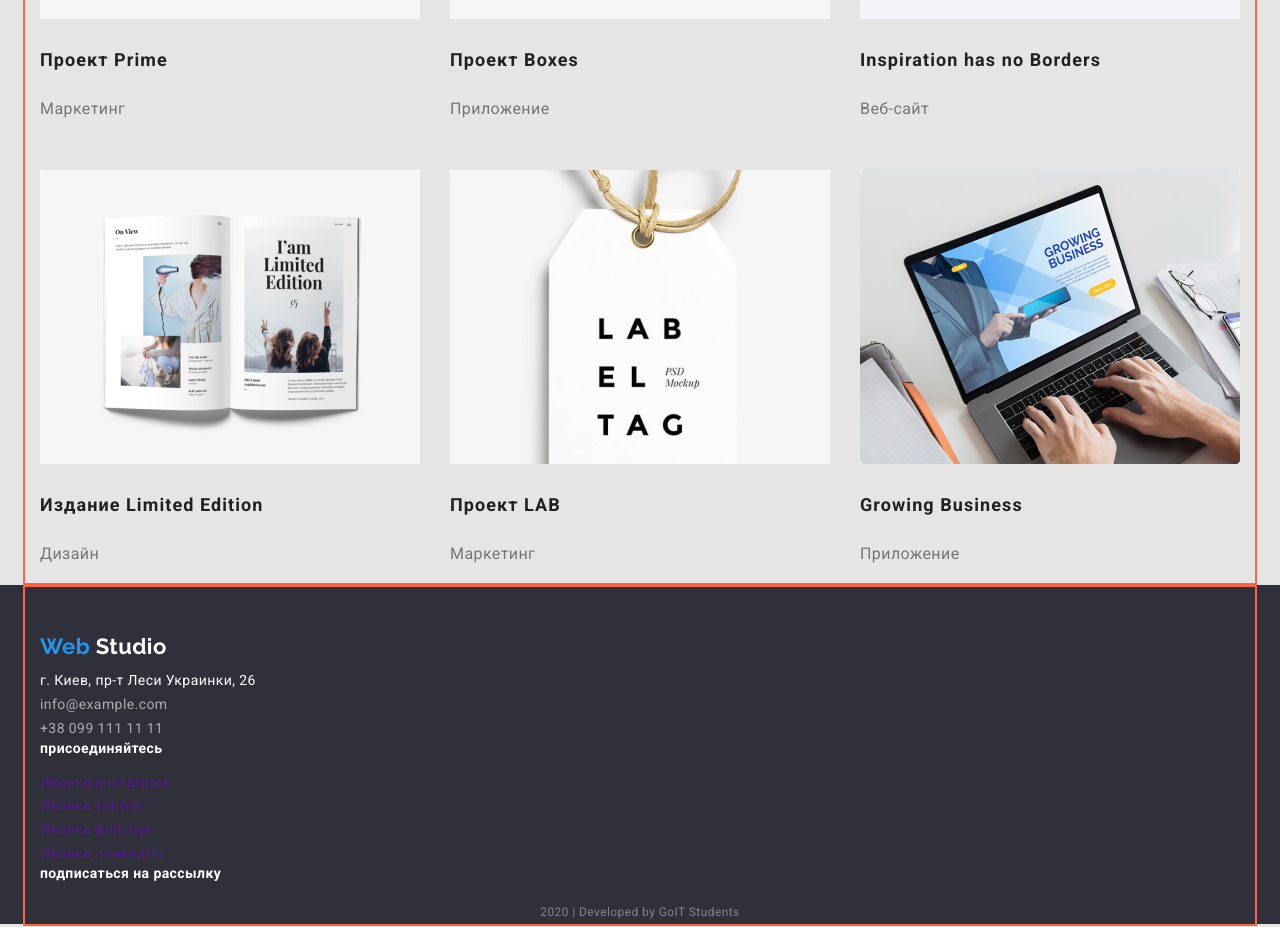
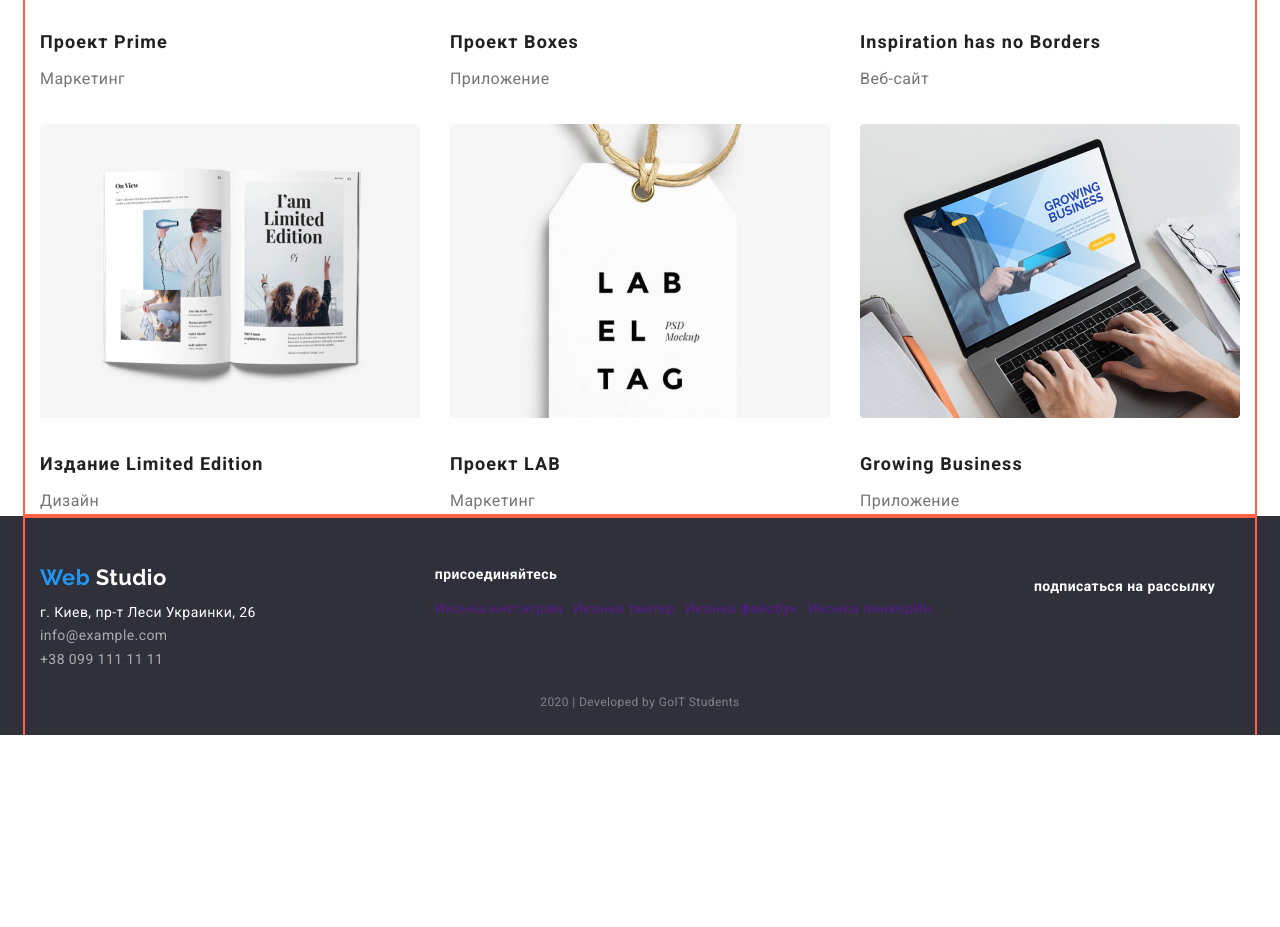
Before and after one commit to Oksana-Repchak/goit-markup-hw-03, a plain HTML site: page portfolio.html in a window 1280 px wide. Shown: the part 1011-1938 px from the top of the page. After the commit the page ends 1746 px from the top, so only its background shows below. Drawn offline with nearby package versions, Linux system fonts and the light colour scheme.

Commit message:
Зроблено футер

```diff
--- a/css/styles.css
+++ b/css/styles.css
@@ -9,7 +9,6 @@ html {
 }
 :root {
   --background-text-white: #FFFFFF;
-  --background-color: #E5E5E5;
   --background-accent: #F5F4FA;
   --primary-text-color: #757575;
   --title-text-color: #212121;
@@ -19,7 +18,7 @@ html {
 }
 body {
   margin: 0;
-  background-color: var(--background-color);
+  background-color: var(--background-text-white);
   color: var(--primary-text-color);
   font-family: Roboto, sans-serif;
   font-size: 14px;
@@ -42,6 +41,7 @@ body {
 }
 .center {
   text-align: center;
+
 }
 .title-padding {
   padding-top: 94px;
@@ -154,7 +154,7 @@ body {
   margin-top: 0;
   margin-bottom: 46px;
 
-  color: var(--background-text-white);
+  color: var(--title-text-color);
   font-weight: 900;
   font-size: 44px;
   line-height: 1.36;
@@ -264,10 +264,14 @@ body {
 }
 
 /* Footer */
-/* .footer-social, */
-.social .item,
-.subs-flex {
+.flex-container,
+.social .item {
   display: flex;
+  align-items: center;
+}
+.link-conteiner {
+  margin-left: 179px;
+  margin-right: 102px;
 }
 .social .item:not(:last-child) {
   margin-right: 10px;
@@ -295,14 +299,16 @@ body {
   line-height: 1.14;
 }
 .footer .copyright {
+  display: block;
   margin-top: 18px;
-  margin-bottom: 21;
+  margin-bottom: 0;
+  padding-bottom: 21px;
+
   color: rgba(255, 255, 255, 0.4);
   font-size: 12px;
   line-height: 2;
   text-align: center;
 }
-
 /* button */
 .button {
   margin-top: 0;
@@ -333,7 +339,9 @@ body {
   margin: 0;
 }
 .portfolio-subtitle {
+  margin-top: 20px;
   margin-bottom: 4px;
+
   color: var(--title-text-color);
   font-size: 18px;
   line-height: 2;
@@ -358,6 +366,7 @@ body {
   margin-bottom: 0;
 }
 .portfolio-desc {
+  margin: 0;
   color: var(--primary-text-color);
   font-size: 16px;
   line-height: 30px;
--- a/portfolio.html
+++ b/portfolio.html
@@ -116,35 +116,43 @@
           </ul>
         </div>
       </section>
-
-
     </main>
  <!-- Footer -->
  <footer class="footer">
   <div class="container">
-    <a href="" class="logo white"><span class="accent">Web</span> Studio</a>
+    <div class="flex-container">
+      <div class="address-container">
+          <a class="logo white" href=""><span class="accent">Web</span> Studio</a>
           <address class="address-footer">
           г. Киев, пр-т Леси Украинки, 26<br>
           <a href="mailto:info@example.com" class="link">info@example.com</a><br>
           <a href="tel:+380991111111" class="link">+38 099 111 11 11</a>
           </address>
+      </div>
+      <div class="link-conteiner">
         <p class="subscription">присоединяйтесь</p>
-  <ul class="list">
-    <li>
+        <ul class="social list">
+          <li class="item">
             <a href="" class="link-decoration" aria-label="Иконка инстаграм">Иконка инстаграм</a>
           </li>
-    <li>
+          <li class="item">
             <a href="" class="link-decoration" aria-label="Иконка твитер">Иконка твитер</a>
           </li>
-    <li>
+          <li class="item">
             <a href="" class="link-decoration" aria-label="Иконка фейсбук">Иконка фейсбук</a>
           </li>
-    <li>
+          <li class="item">
             <a href="" class="link-decoration" aria-label="Иконка линкедИн">Иконка линкедИн</a>
           </li>
         </ul>
+      </div>
+      <div class="subs-container">
         <p class="subscription">подписаться на рассылку</p>
+      </div>
+    </div>
+    <div class="copyright-container">
       <p class="copyright">2020 &#124; Developed by GoIT Students</p>
+    </div>
   </div>
 </footer>
 </body>
```
Also changed, not shown: index.html (+9 -3 lines). Lines whose indentation alone changed are shown as unchanged.
